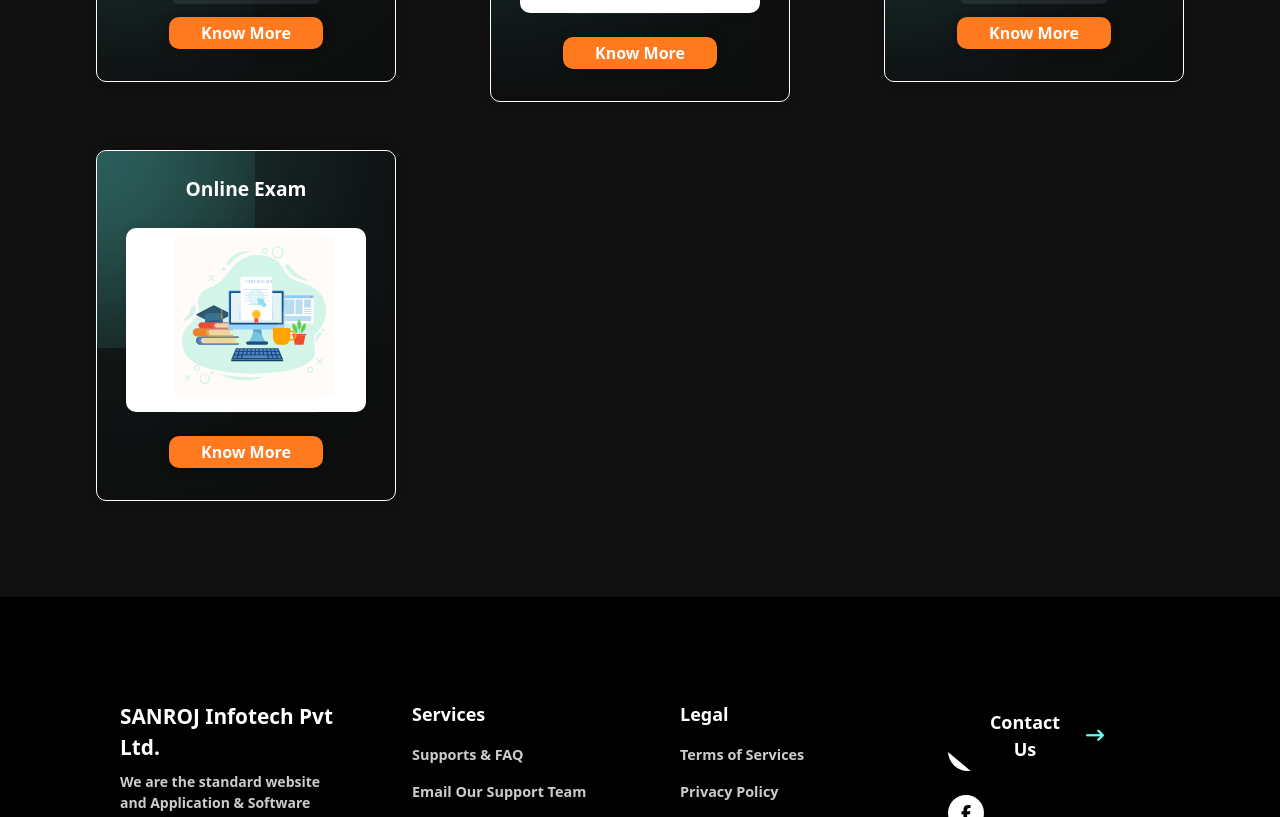
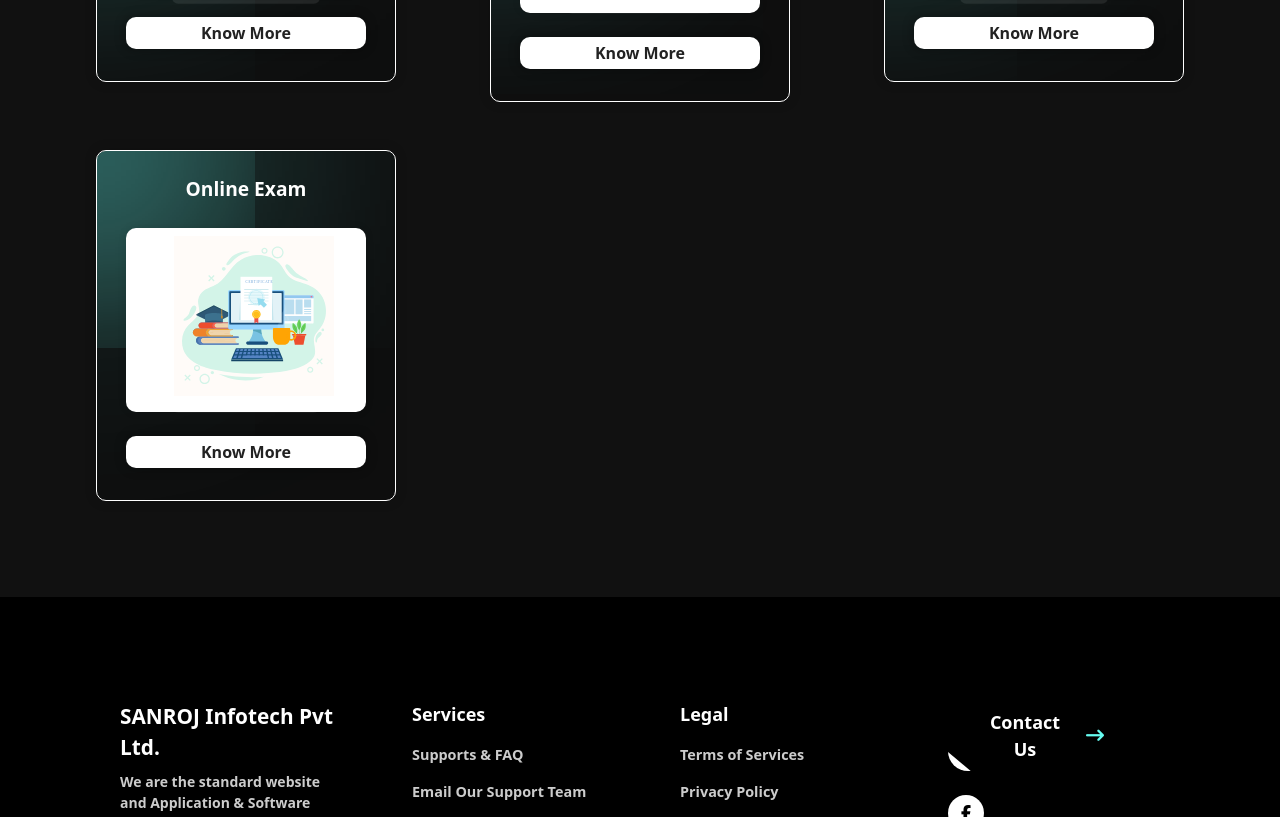
Before and after one commit to CodeExplorer-Mohit/Sanroj-Infotech-Web, a plain HTML site: page index.html in a window 1280 px wide. Shown: the part 1431-2248 px from the top of the page. Drawn offline with nearby package versions, Linux system fonts and the light colour scheme.

Commit message:
updated files

```diff
--- a/index.html
+++ b/index.html
@@ -359,7 +359,7 @@
                   />
                 </div>
                 <button
-                  class="flex justify-center items-center my-2 mb-4 bg-[#FF7A1F] px-8 py-1 rounded-[10px] font-[700] text-[#FFFFFF] shadow-[0_0_10px_3px_rgba(0,0,0,0.2)] z-[100] group-hover:bg-[#FFFFFF] group-hover:text-[#222222]"
+                class="flex justify-center items-center my-2 mb-4 group-hover:bg-[#FF7A1F] px-2 md: w-[90%] py-1 rounded-[10px] font-[700] group-hover:text-[#FFFFFF] shadow-[0_0_10px_3px_rgba(0,0,0,0.2)] z-[100] bg-[#FFFFFF] text-[#222222]"
                 >
                   Know More
                 </button>
@@ -380,7 +380,7 @@
                   />
                 </div>
                 <button
-                  class="flex justify-center items-center my-2 mb-4 bg-[#FF7A1F] px-8 py-1 rounded-[10px] font-[700] text-[#FFFFFF] shadow-[0_0_10px_3px_rgba(0,0,0,0.2)] z-[100] group-hover:bg-[#FFFFFF] group-hover:text-[#222222]"
+                class="flex justify-center items-center my-2 mb-4 group-hover:bg-[#FF7A1F] px-2 md: w-[90%] py-1 rounded-[10px] font-[700] group-hover:text-[#FFFFFF] shadow-[0_0_10px_3px_rgba(0,0,0,0.2)] z-[100] bg-[#FFFFFF] text-[#222222]"
                 >
                   Know More
                 </button>
@@ -401,7 +401,7 @@
                   />
                 </div>
                 <button
-                  class="flex justify-center items-center my-2 mb-4 bg-[#FF7A1F] px-8 py-1 rounded-[10px] font-[700] text-[#FFFFFF] shadow-[0_0_10px_3px_rgba(0,0,0,0.2)] z-[100] group-hover:bg-[#FFFFFF] group-hover:text-[#222222]"
+                class="flex justify-center items-center my-2 mb-4 group-hover:bg-[#FF7A1F] px-2 md: w-[90%] py-1 rounded-[10px] font-[700] group-hover:text-[#FFFFFF] shadow-[0_0_10px_3px_rgba(0,0,0,0.2)] z-[100] bg-[#FFFFFF] text-[#222222]"
                 >
                   Know More
                 </button>
@@ -422,7 +422,7 @@
                   />
                 </div>
                 <button
-                  class="flex justify-center items-center my-2 mb-4 bg-[#FF7A1F] px-8 py-1 rounded-[10px] font-[700] text-[#FFFFFF] shadow-[0_0_10px_3px_rgba(0,0,0,0.2)] z-[100] group-hover:bg-[#FFFFFF] group-hover:text-[#222222]"
+                  class="flex justify-center items-center my-2 mb-4 group-hover:bg-[#FF7A1F] px-2 md: w-[90%] py-1 rounded-[10px] font-[700] group-hover:text-[#FFFFFF] shadow-[0_0_10px_3px_rgba(0,0,0,0.2)] z-[100] bg-[#FFFFFF] text-[#222222]"
                 >
                   Know More
                 </button>
```
